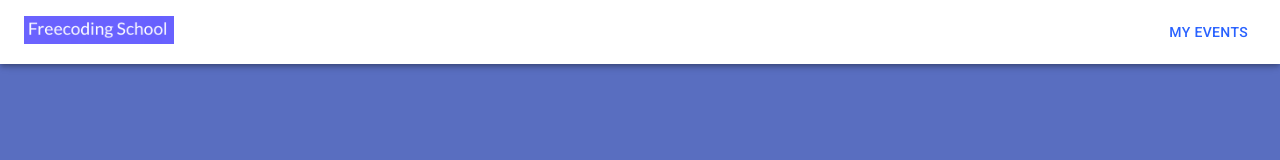
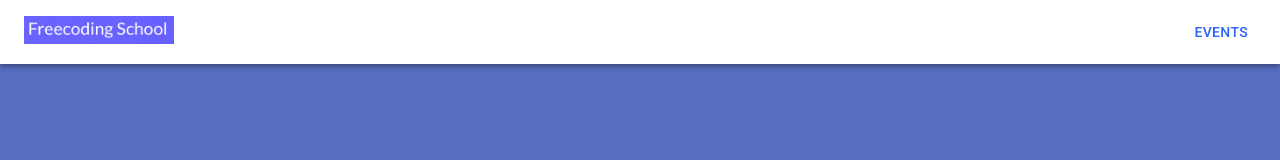
Before and after one commit to premnair34/online-video-app, a React (Create React App) app: page / in a window 1280 px wide. Shown: the top 160 px of the page. Built offline with nearby package versions, Linux system fonts and the light colour scheme.

Commit message:
event history

```diff
--- a/src/layouts/Main/components/Topbar/Topbar.js
+++ b/src/layouts/Main/components/Topbar/Topbar.js
@@ -29,10 +29,6 @@ const Topbar = props => {
   //   localStorage.clear();
   //    history.push('/sign-in');
   // }
-
-  const goEvents = event => {
-     history.push('/events');
-  }
   return (
     <AppBar
       className={clsx(classes.root, className)}>
@@ -40,7 +36,7 @@ const Topbar = props => {
         <RouterLink to="/" className={classes.flexGrow}>
             <img alt="Logo" width="150" src={logo}  />
         </RouterLink>
-        <Button to={'/events'} color="primary" onClick={goEvents}>My Events</Button>
+        <Button component={RouterLink} to={'/events'} color="primary">Events</Button>
       </Toolbar>
     </AppBar>
   );
```
Also changed, not shown: 8 other files (tests, documents, lock files or other folders).
